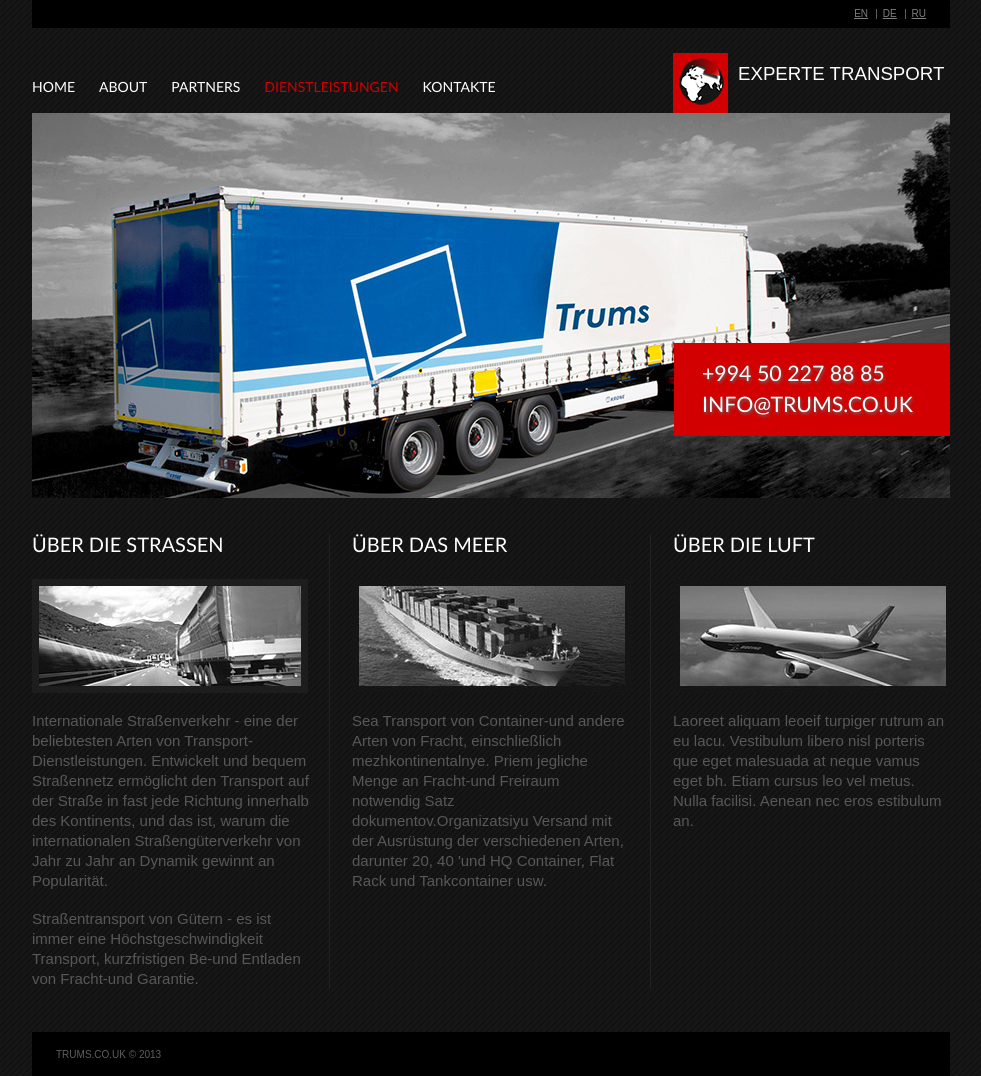
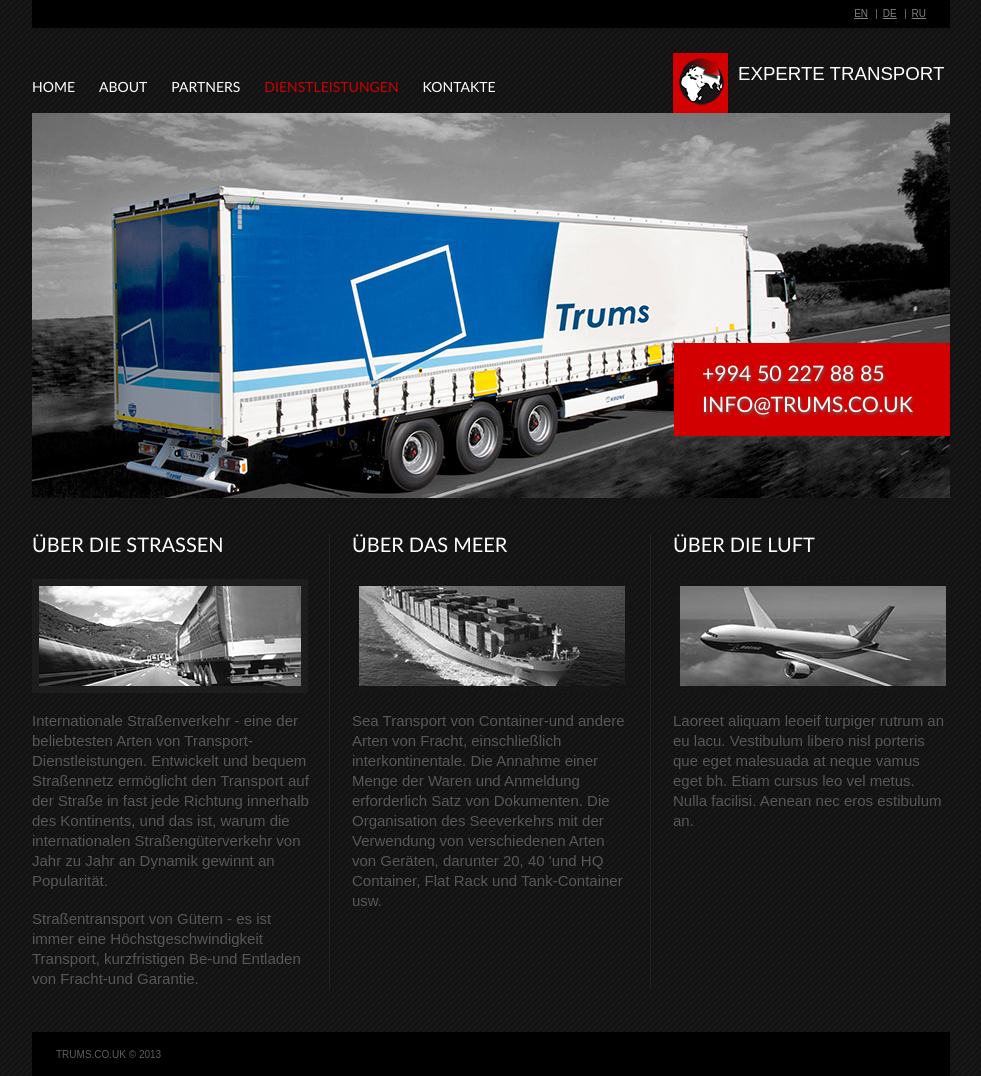
Before and after one commit to trumsaz/trumsaz.github.io, a Jekyll site: the page built from de/services.html, in a window 1280 px wide. Shown: the whole page, without its empty margins (149-1130 px from the left). Built offline with Jekyll 4.4.1, drawn with Linux system fonts in a browser that asks for light colours; Markdown is read by kramdown in place of the engine named in the settings.

Commit message:
correct de/services

```diff
--- a/de/services.html
+++ b/de/services.html
@@ -16,7 +17,7 @@
 		<div class="col-2 col-pad">
 			<h3>über das Meer</h3>
 			<img alt="" src="/assets/images/page3-img2.jpg" /><br />
-			<p class="extra-text">Sea Transport von Container-und andere Arten von Fracht, einschließlich mezhkontinentalnye. Priem jegliche Menge an Fracht-und Freiraum notwendig Satz dokumentov.Organizatsiyu Versand mit der Ausrüstung der verschiedenen Arten, darunter 20, 40 'und HQ Container, Flat Rack und Tankcontainer usw.</p>
+			<p class="extra-text">Sea Transport von Container-und andere Arten von Fracht, einschließlich interkontinentale. Die Annahme einer Menge der Waren und Anmeldung erforderlich Satz von Dokumenten. Die Organisation des Seeverkehrs mit der Verwendung von verschiedenen Arten von Geräten, darunter 20, 40 'und HQ Container, Flat Rack und Tank-Container usw.</p>
 		</div>
 		<div class="col-3">
 			<h3>über die Luft</h3>
```
Also changed, not shown: other parts of de/services.html (+1 -0 lines).
